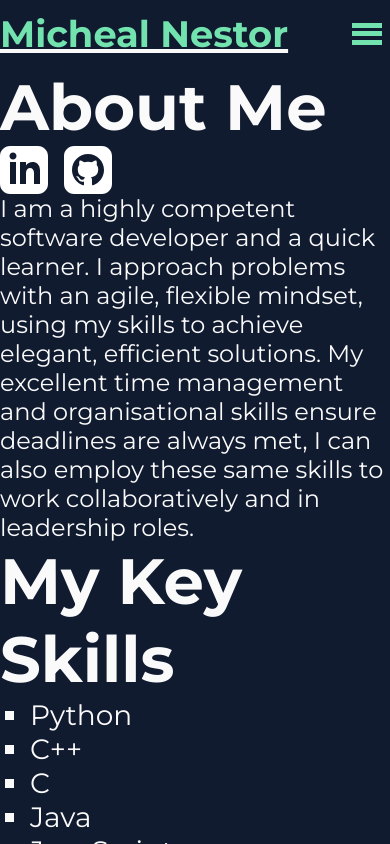
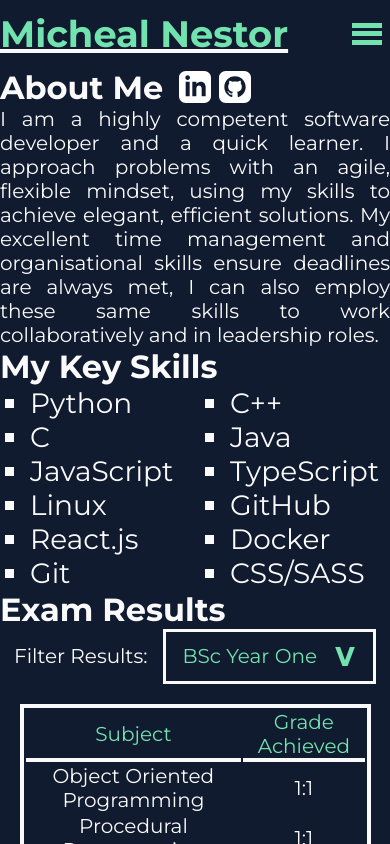
Before and after one commit to MichealNestor01/react-michealnestor.com, a React (Create React App) app: page /about in a window 390 px wide. Built offline with nearby package versions, Linux system fonts and the light colour scheme.

Commit message:
Refactored the about page styling and redid responsive behaviour for it. Still need to edit the select box.

```diff
--- a/src/pages/AboutPage.js
+++ b/src/pages/AboutPage.js
@@ -18,19 +18,6 @@ const AboutPage = () => {
   const achievementsData = data.achievements;
   const screenWidth = useSelector((state) => state.ui.screenWidth);
   const [suffix, setSuffix] = useState("__desktop");
-
-  //===RESPONSIVENESS===//
-  // code for dealing with screen size changes
-  let aboutPageClasses = `aboutPage aboutPage__desktop`;
-  useEffect(() => {
-    if (screenWidth < 1250) {
-      setSuffix("__mobile");
-      aboutPageClasses = `aboutPage aboutPage__mobile allowScroll`;
-    } else {
-      setSuffix("__desktop");
-      aboutPageClasses = `aboutPage aboutPage__desktop`;
-    }
-  }, [screenWidth]);
 
   // simple handler for when the user changes the filter
 
@@ -64,16 +51,16 @@ const AboutPage = () => {
           content="Micheal Nestor is an experienced software engineer and private tutor"
         />
       </Helmet>
-      <section className={aboutPageClasses}>
-        <div className={`content content${suffix}`}>
+      <section className="aboutPage">
+        <div className="content">
           <div className="box1 box">
-            <section className={`title  title${suffix}`}>
+            <section className="title">
               <h1>About Me</h1>
-              <div className={`socials socials${suffix}`}>
+              <div className="socials">
                 <Socials />
               </div>
             </section>
-            <p className={`description description${suffix}`}>{aboutData}</p>
+            <p className="description">{aboutData}</p>
           </div>
           <div className="box2 box">
             <h1>My Key Skills</h1>
--- a/src/siteData/aboutPage.json
+++ b/src/siteData/aboutPage.json
@@ -5,15 +5,13 @@
     { "skill": "C" },
     { "skill": "Java" },
     { "skill": "JavaScript" },
+    { "skill": "TypeScript" },
     { "skill": "Linux" },
+    { "skill": "GitHub" },
     { "skill": "React.js" },
     { "skill": "Docker" },
     { "skill": "Git" },
-    { "skill": "CSS/SASS" },
-    { "skill": "Django" },
-    { "skill": "React-Redux" },
-    { "skill": "Qt5" },
-    { "skill": "Machine Learning" }
+    { "skill": "CSS/SASS" }
   ],
   "examData": [
     { "exam_type": "GCSE", "title": "Mathematics", "grade": "9" },
--- a/src/styles/index.css
+++ b/src/styles/index.css
@@ -62,7 +62,7 @@
     --fontSizeMediumHeading: 4.5rem;
     --fontSizeHeading: 3rem;
     --fontSizeLargeParagraph: 2.5rem;
-    --fontSizeMediumParagraph: 2rem;
+    --fontSizeMediumParagraph: 2.5rem;
     --fontSizeParagraph: 1.75rem;
     --landingTopMargin: 80px;
   }
@@ -74,7 +74,7 @@
     --fontSizeMediumHeading: 3.6rem;
     --fontSizeHeading: 2.5rem;
     --fontSizeLargeParagraph: 2rem;
-    --fontSizeMediumParagraph: 2rem;
+    --fontSizeMediumParagraph: 1.75rem;
     --fontSizeParagraph: 1.75rem;
     --landingTopMargin: 60px;
     --burgerBarWidth: 60px;
@@ -88,8 +88,8 @@
     --fontSizeMediumHeading: 3.5rem;
     --fontSizeHeading: 2rem;
     --fontSizeLargeParagraph: 1.75rem;
-    --fontSizeMediumParagraph: 2rem;
-    --fontSizeParagraph: 1.75rem;
+    --fontSizeMediumParagraph: 1.75rem;
+    --fontSizeParagraph: 1.5rem;
     --landingTopMargin: 50px;
     --burgerBarWidth: 40px;
     --burgerBarHeight: 8px;
@@ -103,7 +103,7 @@
     --fontSizeHeading: 2rem;
     --fontSizeLargeParagraph: 1.5rem;
     --fontSizeMediumParagraph: 2rem;
-    --fontSizeParagraph: 1.75rem;
+    --fontSizeParagraph: 1.25rem;
     --landingTopMargin: 0px;
     --burgerBarWidth: 30px;
     --burgerBarHeight: 5px;
@@ -117,7 +117,7 @@
     --fontSizeHeading: 1.6rem;
     --fontSizeLargeParagraph: 1.5rem;
     --fontSizeMediumParagraph: 2rem;
-    --fontSizeParagraph: 1.75rem;
+    --fontSizeParagraph: 1.2rem;
     --landingTopMargin: 0px;
     --burgerBarWidth: 20px;
     --burgerBarHeight: 5px;
@@ -211,6 +211,24 @@ ul {
   overflow: hidden;
   height: 100vh;
   width: 100%;
+}
+
+@media (min-width: 1366px) {
+  body {
+    background-color: #ff5e5e;
+  }
+}
+
+@media (min-width: 1120px) and (max-width: 1365px) {
+  body {
+    background-color: #ffbc5e;
+  }
+}
+
+@media (max-width: 359px) {
+  body {
+    background-color: #5e84ff;
+  }
 }
 
 .header {
@@ -1050,78 +1068,6 @@ ul {
 }
 
 .aboutPage {
-  color: #fafafa;
-  width: 100%;
-  display: -webkit-box;
-  display: -ms-flexbox;
-  display: flex;
-  -webkit-box-pack: center;
-      -ms-flex-pack: center;
-          justify-content: center;
-  -webkit-box-align: center;
-      -ms-flex-align: center;
-          align-items: center;
-  -webkit-box-orient: horizontal;
-  -webkit-box-direction: normal;
-      -ms-flex-direction: row;
-          flex-direction: row;
-}
-
-.aboutPage__desktop h1 {
-  font-size: 4rem;
-}
-
-.aboutPage__mobile h1 {
-  font-size: 2rem;
-}
-
-.aboutPage h1 {
-  color: #fafafa;
-}
-
-.aboutPage .content__desktop {
-  width: 80%;
-  display: -ms-grid;
-  display: grid;
-  -ms-grid-columns: 1fr 1fr;
-      grid-template-columns: 1fr 1fr;
-  gap: 2.5%;
-}
-
-.aboutPage .content__mobile {
-  width: 100%;
-  display: -webkit-box;
-  display: -ms-flexbox;
-  display: flex;
-  -webkit-box-pack: center;
-      -ms-flex-pack: center;
-          justify-content: center;
-  -webkit-box-align: center;
-      -ms-flex-align: center;
-          align-items: center;
-  -webkit-box-orient: vertical;
-  -webkit-box-direction: normal;
-      -ms-flex-direction: column;
-          flex-direction: column;
-}
-
-.aboutPage .content .box1 .title__desktop {
-  display: -webkit-box;
-  display: -ms-flexbox;
-  display: flex;
-  -webkit-box-pack: start;
-      -ms-flex-pack: start;
-          justify-content: flex-start;
-  -webkit-box-align: center;
-      -ms-flex-align: center;
-          align-items: center;
-  -webkit-box-orient: horizontal;
-  -webkit-box-direction: normal;
-      -ms-flex-direction: row;
-          flex-direction: row;
-}
-
-.aboutPage .content .box1 .title__mobile {
   display: -webkit-box;
   display: -ms-flexbox;
   display: flex;
@@ -1131,10 +1077,99 @@ ul {
   -webkit-box-align: start;
       -ms-flex-align: start;
           align-items: flex-start;
-  -webkit-box-orient: vertical;
-  -webkit-box-direction: normal;
-      -ms-flex-direction: column;
-          flex-direction: column;
+  -webkit-box-orient: horizontal;
+  -webkit-box-direction: normal;
+      -ms-flex-direction: row;
+          flex-direction: row;
+  width: 100%;
+  overflow-y: scroll;
+  height: 95vh;
+  color: #fafafa;
+}
+
+.aboutPage h1 {
+  color: #fafafa;
+  font-size: var(--fontSizeHeading);
+}
+
+.aboutPage p {
+  font-size: var(--fontSizeParagraph);
+}
+
+.aboutPage .content {
+  margin-bottom: 100px;
+}
+
+@media (min-width: 1120px) {
+  .aboutPage .content {
+    width: 80%;
+    display: -ms-grid;
+    display: grid;
+    -ms-grid-columns: 1fr 1fr;
+        grid-template-columns: 1fr 1fr;
+    gap: 2.5%;
+  }
+}
+
+@media (max-width: 1119px) and (min-width: 768px) {
+  .aboutPage .content {
+    margin-top: 10px;
+    display: -webkit-box;
+    display: -ms-flexbox;
+    display: flex;
+    -webkit-box-pack: center;
+        -ms-flex-pack: center;
+            justify-content: center;
+    -webkit-box-align: center;
+        -ms-flex-align: center;
+            align-items: center;
+    -webkit-box-orient: vertical;
+    -webkit-box-direction: normal;
+        -ms-flex-direction: column;
+            flex-direction: column;
+  }
+}
+
+@media (max-width: 767px) {
+  .aboutPage .content {
+    width: 100%;
+  }
+}
+
+@media (min-width: 1120px) {
+  .aboutPage .content .box1 .title {
+    display: -webkit-box;
+    display: -ms-flexbox;
+    display: flex;
+    -webkit-box-pack: start;
+        -ms-flex-pack: start;
+            justify-content: flex-start;
+    -webkit-box-align: center;
+        -ms-flex-align: center;
+            align-items: center;
+    -webkit-box-orient: horizontal;
+    -webkit-box-direction: normal;
+        -ms-flex-direction: row;
+            flex-direction: row;
+  }
+}
+
+@media (max-width: 1119px) {
+  .aboutPage .content .box1 .title {
+    display: -webkit-box;
+    display: -ms-flexbox;
+    display: flex;
+    -webkit-box-pack: start;
+        -ms-flex-pack: start;
+            justify-content: flex-start;
+    -webkit-box-align: center;
+        -ms-flex-align: center;
+            align-items: center;
+    -webkit-box-orient: horizontal;
+    -webkit-box-direction: normal;
+        -ms-flex-direction: row;
+            flex-direction: row;
+  }
 }
 
 .aboutPage .content .box1 .title .socials {
@@ -1153,9 +1188,31 @@ ul {
           flex-direction: row;
 }
 
+@media (min-width: 1120px) {
+  .aboutPage .content .box1 .title .socials {
+    margin-left: 1rem;
+    width: 12rem;
+    height: 3rem;
+  }
+}
+
+@media (max-width: 1119px) {
+  .aboutPage .content .box1 .title .socials {
+    margin-left: 1rem;
+    width: 10rem;
+    height: 2.5rem;
+  }
+}
+
+@media (max-width: 767px) {
+  .aboutPage .content .box1 .title .socials {
+    margin-left: 1rem;
+    width: 5rem;
+    height: 2rem;
+  }
+}
+
 .aboutPage .content .box1 .title .socials a {
-  height: 100%;
-  width: 4rem;
   display: -webkit-box;
   display: -ms-flexbox;
   display: flex;
@@ -1169,6 +1226,8 @@ ul {
   -webkit-box-direction: normal;
       -ms-flex-direction: row;
           flex-direction: row;
+  height: 100%;
+  width: 4rem;
 }
 
 .aboutPage .content .box1 .title .socials a img {
@@ -1177,29 +1236,11 @@ ul {
   height: 100%;
 }
 
-.aboutPage .content .box1 .title .socials__desktop {
-  margin-left: 1rem;
-  width: 12rem;
-  height: 3rem;
-}
-
-.aboutPage .content .box1 .title .socials__mobile {
-  width: 10rem;
-  height: 3rem;
-}
-
-.aboutPage .content .box1 .description__desktop {
+.aboutPage .content .box1 .description {
   text-align: justify;
-  font-size: 1.75rem;
-}
-
-.aboutPage .content .box1 .description__mobile {
-  font-size: 1.5rem;
 }
 
 .aboutPage .content .box2 .skillsContainer {
-  list-style-type: square;
-  font-size: 1.75rem;
   display: -webkit-box;
   display: -ms-flexbox;
   display: flex;
@@ -1215,69 +1256,77 @@ ul {
           flex-direction: row;
   -ms-flex-wrap: wrap;
       flex-wrap: wrap;
+  list-style-type: square;
+  font-size: 1.75rem;
 }
 
 .aboutPage .content .box2 .skillsContainer li {
   margin-left: 30px;
-  width: 20rem;
+  width: 10rem;
+}
+
+.aboutPage .content .box3 {
+  width: 100%;
 }
 
 .aboutPage .content .box3 .selectBox {
   margin-bottom: 20px;
-}
-
-.aboutPage .content .box3 .selectBox__desktop {
-  display: -webkit-box;
-  display: -ms-flexbox;
-  display: flex;
-  -webkit-box-pack: justify;
-      -ms-flex-pack: justify;
-          justify-content: space-between;
-  -webkit-box-align: center;
-      -ms-flex-align: center;
-          align-items: center;
-  -webkit-box-orient: horizontal;
-  -webkit-box-direction: normal;
-      -ms-flex-direction: row;
-          flex-direction: row;
-}
-
-.aboutPage .content .box3 .selectBox__desktop p {
-  font-size: 2rem;
-}
-
-.aboutPage .content .box3 .selectBox__mobile {
+  font-size: var(--fontSizeParagraph);
+}
+
+@media (min-width: 1120px) {
+  .aboutPage .content .box3 .selectBox {
+    display: -webkit-box;
+    display: -ms-flexbox;
+    display: flex;
+    -webkit-box-pack: justify;
+        -ms-flex-pack: justify;
+            justify-content: space-between;
+    -webkit-box-align: center;
+        -ms-flex-align: center;
+            align-items: center;
+    -webkit-box-orient: horizontal;
+    -webkit-box-direction: normal;
+        -ms-flex-direction: row;
+            flex-direction: row;
+  }
+}
+
+@media (max-width: 1119px) {
+  .aboutPage .content .box3 .selectBox {
+    display: -webkit-box;
+    display: -ms-flexbox;
+    display: flex;
+    -webkit-box-pack: center;
+        -ms-flex-pack: center;
+            justify-content: center;
+    -webkit-box-align: center;
+        -ms-flex-align: center;
+            align-items: center;
+    -webkit-box-orient: horizontal;
+    -webkit-box-direction: normal;
+        -ms-flex-direction: row;
+            flex-direction: row;
+  }
+}
+
+@media (max-width: 1119px) {
+  .aboutPage .content .box3 .selectBox p {
+    margin-right: 1rem;
+  }
+}
+
+.aboutPage .content .box3 .selectBox .selectBoxTitle {
+  color: #fafafa;
+}
+
+.aboutPage .content .box3 .examWrapper {
   display: -webkit-box;
   display: -ms-flexbox;
   display: flex;
   -webkit-box-pack: center;
       -ms-flex-pack: center;
           justify-content: center;
-  -webkit-box-align: center;
-      -ms-flex-align: center;
-          align-items: center;
-  -webkit-box-orient: horizontal;
-  -webkit-box-direction: normal;
-      -ms-flex-direction: row;
-          flex-direction: row;
-}
-
-.aboutPage .content .box3 .selectBox__mobile p {
-  font-size: 1.4rem;
-  margin-right: 1rem;
-}
-
-.aboutPage .content .box3 .selectBox .selectBoxTitle {
-  color: #fafafa;
-}
-
-.aboutPage .content .box3 .examWrapper {
-  display: -webkit-box;
-  display: -ms-flexbox;
-  display: flex;
-  -webkit-box-pack: start;
-      -ms-flex-pack: start;
-          justify-content: flex-start;
   -webkit-box-align: start;
       -ms-flex-align: start;
           align-items: flex-start;
@@ -1285,15 +1334,25 @@ ul {
   -webkit-box-direction: normal;
       -ms-flex-direction: row;
           flex-direction: row;
-  min-height: 400px;
 }
 
 .aboutPage .content .box3 .examWrapper .examTable {
   color: #fafafa;
-  font-size: 1.5rem;
-  width: 40rem;
+  font-size: var(--fontSizeParagraph);
   border: solid 0.25rem #fafafa;
   text-align: center;
+}
+
+@media (min-width: 1120px) {
+  .aboutPage .content .box3 .examWrapper .examTable {
+    width: 100%;
+  }
+}
+
+@media (max-width: 1119px) {
+  .aboutPage .content .box3 .examWrapper .examTable {
+    width: 90%;
+  }
 }
 
 .aboutPage .content .box3 .examWrapper .examTable .examTitle {
@@ -1308,7 +1367,6 @@ ul {
 
 .aboutPage .content .box4 .achievementDesc {
   font-size: 1.5rem;
-  margin-bottom: 20px;
 }
 
 /*
--- a/src/styles/index.scss
+++ b/src/styles/index.scss
@@ -38,10 +38,10 @@ $colorSecondary: #72e2ae;
 body {
   // clipping
   @include media(">=desktop") {
-    //background-color: rgb(255, 94, 94);
+    background-color: rgb(255, 94, 94);
   }
   @include media(">=LGtablet", "<desktop") {
-    //background-color: rgb(255, 188, 94);
+    background-color: rgb(255, 188, 94);
   }
   @include media(">=tablet", "<LGtablet") {
     //background-color: rgb(193, 255, 94);
@@ -50,7 +50,7 @@ body {
     //background-color: rgb(94, 255, 188);
   }
   @include media("<phone") {
-    //background-color: rgb(94, 132, 255);
+    background-color: rgb(94, 132, 255);
   }
 }
 
--- a/src/styles/pages/_about.scss
+++ b/src/styles/pages/_about.scss
@@ -1,109 +1,124 @@
 .aboutPage {
-  // styling
+  // display and visibility
+  @include flex(center, flex-start, row);
+  // box model
+  width: 100%;
+  overflow-y: scroll;
+  height: 95vh;
+  // typography
   color: $colorPrimaryB;
-  width: 100%;
-  @include flex(center, center, row);
-  &__desktop {
-    h1 {
-      font-size: 4rem;
-    }
-  }
-  &__mobile {
-    h1 {
-      font-size: 2rem;
-    }
-  }
-
   // children
   h1 {
     color: $colorPrimaryB;
+    font-size: var(--fontSizeHeading);
+  }
+  p {
+    font-size: var(--fontSizeParagraph);
   }
   .content {
-    //Styling
-    &__desktop {
+    // box model
+    margin-bottom: 100px;
+    @include media(">=LGtablet") {
       width: 80%;
       display: grid;
       grid-template-columns: 1fr 1fr;
       gap: 2.5%;
     }
-    &__mobile {
+    @include media("<LGtablet", ">=tablet") {
+      margin-top: 10px;
+      @include flex(center, center, column);
+    }
+    @include media("<tablet") {
       width: 100%;
-      @include flex(center, center, column);
     }
 
     // children
     .box1 {
       .title {
-        // styling
-        &__desktop {
+        // position and layout
+        @include media(">=LGtablet") {
           @include flex(flex-start, center, row);
         }
-        &__mobile {
-          @include flex(center, flex-start, column);
+        @include media("<LGtablet") {
+          @include flex(flex-start, center, row);
         }
-
         // children
         .socials {
+          // position and layout
           @include flex(flex-start, center, row);
-          a {
-            height: 100%;
-            width: 4rem;
-            @include flex(flex-start, flex-start, row);
-            img {
-              filter: invert(98%) sepia(4%) saturate(247%) hue-rotate(222deg) brightness(113%);
-              height: 100%;
-            }
-          }
-          &__desktop {
+          // box-model
+          @include media(">=LGtablet") {
             margin-left: 1rem;
             width: 12rem;
             height: 3rem;
           }
-          &__mobile {
+          @include media("<LGtablet") {
+            margin-left: 1rem;
             width: 10rem;
-            height: 3rem;
+            height: 2.5rem;
+          }
+          @include media("<tablet") {
+            margin-left: 1rem;
+            width: 5rem;
+            height: 2rem;
+          }
+          // children
+          a {
+            // position and layout
+            @include flex(flex-start, flex-start, row);
+            // box model
+            height: 100%;
+            width: 4rem;
+            img {
+              // clipping
+              filter: invert(98%) sepia(4%) saturate(247%) hue-rotate(222deg) brightness(113%);
+              // box model
+              height: 100%;
+            }
           }
         }
       }
       .description {
-        &__desktop {
-          text-align: justify;
-          font-size: 1.75rem;
-        }
-        &__mobile {
-          font-size: 1.5rem;
-        }
+        // typography
+        text-align: justify;
       }
     }
     .box2 {
       // children
       .skillsContainer {
+        // position and layout
+        @include flex(space-between, center, row);
+        flex-wrap: wrap;
+        // typography
         list-style-type: square;
         font-size: 1.75rem;
-        @include flex(space-between, center, row);
-        flex-wrap: wrap;
+        // children
         li {
+          // box model
           margin-left: 30px;
-          width: 20rem;
+          width: 10rem;
         }
       }
     }
     .box3 {
+      // box model
+      width: 100%;
+      // children
       .selectBox {
-        // styling
+        // position and layout
+        @include media(">=LGtablet") {
+          @include flex(space-between, center, row);
+        }
+        @include media("<LGtablet") {
+          @include flex(center, center, row);
+        }
+        // box model
         margin-bottom: 20px;
-        &__desktop {
-          @include flex(space-between, center, row);
+        font-size: var(--fontSizeParagraph);
+        @include media("<LGtablet") {
           p {
-            font-size: 2rem;
-          }
-        }
-        &__mobile {
-          p {
-            font-size: 1.4rem;
             margin-right: 1rem;
           }
-          @include flex(center, center, row);
         }
 
         // children
@@ -113,15 +128,21 @@
       }
       .examWrapper {
         //styling
-        @include flex(flex-start, flex-start, row);
-        min-height: 400px;
+        @include flex(center, flex-start, row);
+        //min-height: 400px;
 
         //chilren
         .examTable {
           // styling
           color: $colorPrimaryB;
-          font-size: 1.5rem;
-          width: 40rem;
+          font-size: var(--fontSizeParagraph);
+          @include media(">=LGtablet") {
+            width: 100%;
+          }
+          @include media("<LGtablet") {
+            width: 90%;
+          }
+
           border: solid 0.25rem $colorPrimaryB;
           text-align: center;
 
@@ -140,7 +161,7 @@
       }
       .achievementDesc {
         font-size: 1.5rem;
-        margin-bottom: 20px;
+        //margin-bottom: 20px;
       }
     }
   }
```
Also changed, not shown: 1 other file (tests, documents, lock files or other folders).
